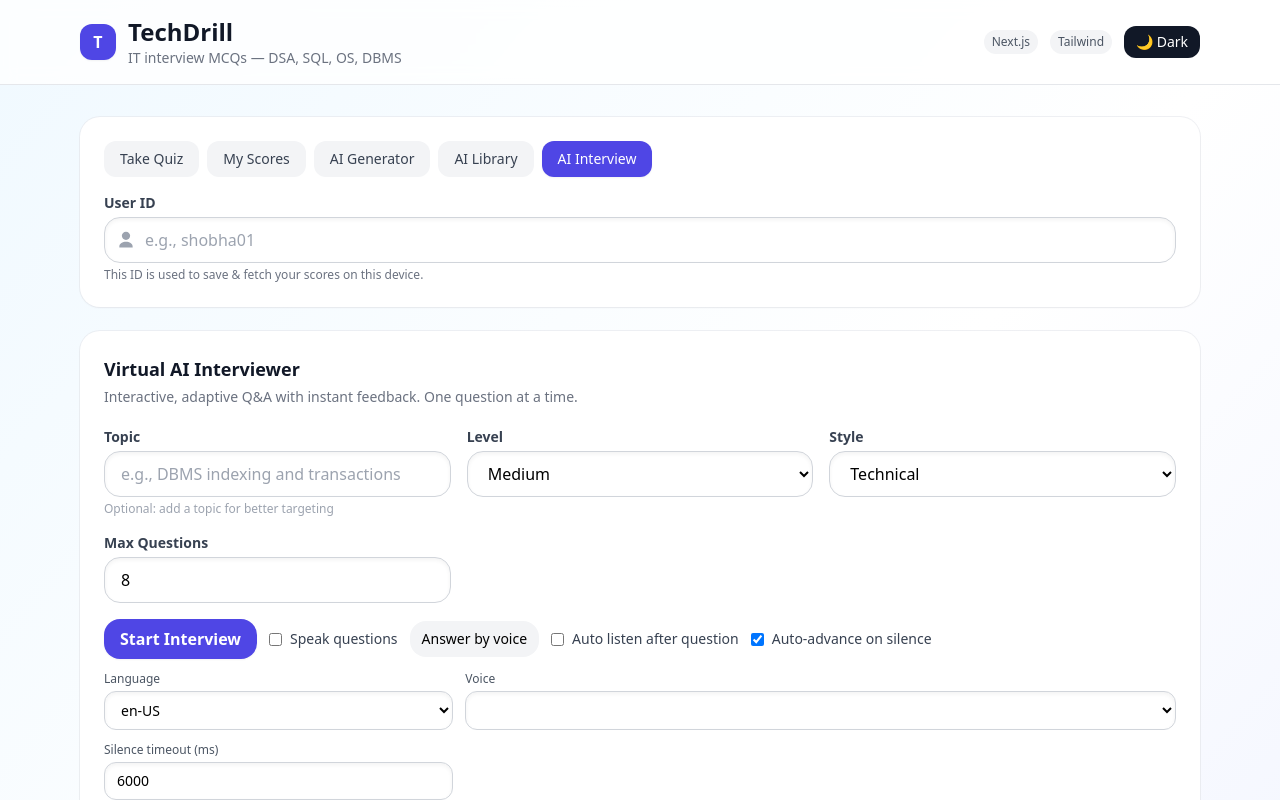
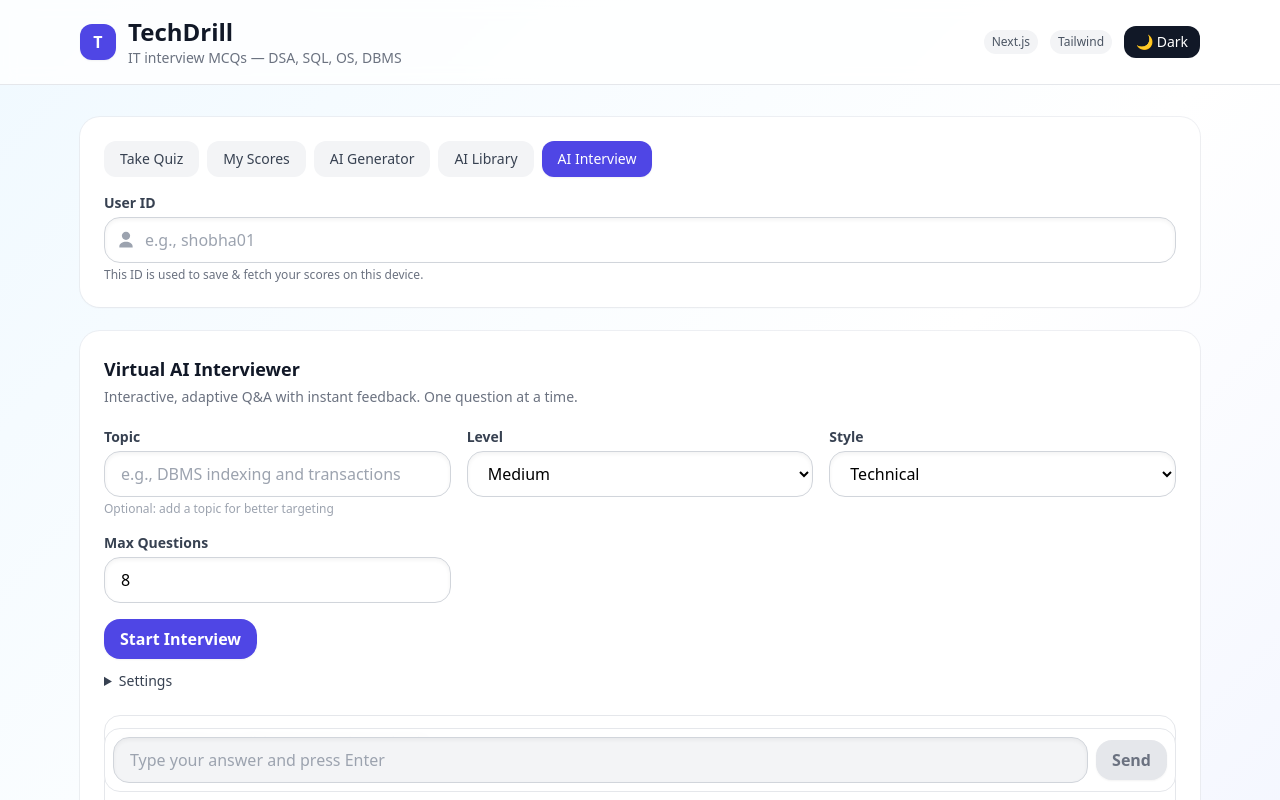
Before and after one commit to satish603/mcq-quickstart, a Next.js app: page / in a window 1280 px wide. Both pictures are taken after a click on the button "AI Interview". Shown: the top 800 px of the page. Built offline with nearby package versions, Linux system fonts and the light colour scheme.

Commit message:
Update VirtualInterviewer.jsx

```diff
--- a/components/VirtualInterviewer.jsx
+++ b/components/VirtualInterviewer.jsx
@@ -46,6 +46,8 @@ export default function VirtualInterviewer({ userId: initialUserId = '' }) {
   const prepTimerRef = useRef(null);
   const answerBufferRef = useRef('');
   const submitScheduledRef = useRef(false);
+
+  // (Keyboard shortcuts effect defined after canStart)
 
   // Load TTS voices
   useEffect(() => {
@@ -121,6 +123,36 @@ export default function VirtualInterviewer({ userId: initialUserId = '' }) {
     const t = topic?.trim() || 'general';
     return `ai_interview_session:${uid}:${t}`;
   }, [userId, topic]);
+  // Keyboard shortcuts: s=start, m=mic, r=repeat (avoid when typing)
+  useEffect(() => {
+    const onKeyDown = (e) => {
+      try {
+        const tag = String(e?.target?.tagName || '').toLowerCase();
+        const isTyping = tag === 'input' || tag === 'textarea' || (e?.target?.isContentEditable);
+        if (isTyping || e.metaKey || e.ctrlKey || e.altKey) return;
+        const key = String(e.key || '').toLowerCase();
+        if (key === 's') {
+          if (!busy && canStart && transcript.length === 0) {
+            e.preventDefault();
+            handleStart();
+          }
+        } else if (key === 'm') {
+          if (!busy && !sessionStopped && supportsASR && transcript.length > 0) {
+            e.preventDefault();
+            if (listening) stopListening(); else startListeningFullAnswer();
+          }
+        } else if (key === 'r') {
+          if (!busy && ttsEnabled && lastQuestionRef.current) {
+            e.preventDefault();
+            speakNow(lastQuestionRef.current);
+          }
+        }
+      } catch {}
+    };
+    window.addEventListener('keydown', onKeyDown);
+    return () => window.removeEventListener('keydown', onKeyDown);
+    // eslint-disable-next-line react-hooks/exhaustive-deps
+  }, [busy, canStart, transcript.length, sessionStopped, supportsASR, listening, ttsEnabled]);
 
   // hydrate existing session
   useEffect(() => {
@@ -392,7 +424,7 @@ export default function VirtualInterviewer({ userId: initialUserId = '' }) {
         clearPrepCountdown();
         if (!recognizedRef.current && autoAdvanceOnSilence) {
           // add a local note then move on
-          setTranscript((prev) => [...prev, { role: 'interviewer', content: 'No answer detected. Moving on…' }]);
+          setTranscript((prev) => [...prev, { role: 'interviewer', content: 'No answer detected. Moving onâ€¦' }]);
           startOrNext('');
         }
       };
@@ -483,38 +515,28 @@ export default function VirtualInterviewer({ userId: initialUserId = '' }) {
           </div>
         </div>
 
-        <div className="mt-4 flex items-center gap-3 flex-wrap">
+        {/* Primary action bar */}
+        <div className="mt-4 flex flex-wrap items-center gap-2">
           <button
             onClick={handleStart}
             disabled={!canStart || busy}
             className={`rounded-2xl px-4 py-2 font-semibold shadow-sm transition ${
               canStart && !busy ? 'bg-indigo-600 text-white hover:bg-indigo-700' : 'bg-gray-200 text-gray-500 cursor-not-allowed dark:bg-gray-800 dark:text-gray-400'
             }`}
+            aria-label="Start Interview (S)"
+            title="Start (S)"
           >
-            {busy && transcript.length === 0 ? 'Starting…' : 'Start Interview'}
+            {busy && transcript.length === 0 ? 'Starting...' : 'Start Interview'}
           </button>
-          {/* no precondition on topic now, so no disabled hint */}
-          {avgScorePct != null && (
-            <div className="rounded-full bg-gray-100 px-3 py-1 text-sm text-gray-700 dark:bg-gray-800 dark:text-gray-200">
-              Avg score: {avgScorePct}%
-            </div>
-          )}
-          {transcript.length > 0 && (
-            <button
-              onClick={resetSession}
-              disabled={busy}
-              className="rounded-2xl px-3 py-2 text-sm bg-gray-100 hover:bg-gray-200 dark:bg-gray-800 dark:text-gray-200"
-            >
-              Reset Session
-            </button>
-          )}
           {transcript.length > 0 && !sessionStopped && (
             <button
               onClick={stopInterview}
               disabled={busy}
               className="rounded-2xl px-3 py-2 text-sm bg-rose-600 text-white hover:bg-rose-700"
+              aria-label="Stop interview"
+              title="Stop interview"
             >
-              Stop Interview
+              <span aria-hidden>⛔</span><span className="sr-only">Stop</span>
             </button>
           )}
           {transcript.length > 0 && sessionStopped && (
@@ -522,65 +544,98 @@ export default function VirtualInterviewer({ userId: initialUserId = '' }) {
               onClick={resumeInterview}
               disabled={busy}
               className="rounded-2xl px-3 py-2 text-sm bg-emerald-600 text-white hover:bg-emerald-700"
+              aria-label="Resume interview"
+              title="Resume"
             >
               Resume
             </button>
           )}
-          {/* Voice toggles */}
-          {supportsTTS && (
-            <label className="inline-flex items-center gap-2 text-sm text-gray-700 dark:text-gray-300">
-              <input type="checkbox" checked={ttsEnabled} onChange={(e) => setTtsEnabled(e.target.checked)} />
-              Speak questions
-            </label>
+          {transcript.length > 0 && (
+            <button
+              onClick={resetSession}
+              disabled={busy}
+              className="rounded-2xl px-3 py-2 text-sm bg-gray-100 hover:bg-gray-200 dark:bg-gray-800 dark:text-gray-200"
+              aria-label="Reset session"
+              title="Reset"
+            >
+              Reset
+            </button>
+          )}
+          {avgScorePct != null && (
+            <div className="rounded-full bg-gray-100 px-3 py-1 text-sm text-gray-700 dark:bg-gray-800 dark:text-gray-200">
+              Avg {avgScorePct}%
+            </div>
           )}
           {supportsTTS && ttsEnabled && (
-            <label className="inline-flex items-center gap-2 text-sm text-gray-700 dark:text-gray-300">
-              <input type="checkbox" checked={speakFeedback} onChange={(e) => setSpeakFeedback(e.target.checked)} />
-              Speak feedback
-            </label>
-          )}
-          {supportsTTS && ttsEnabled && (
-            <button onClick={stopSpeaking} className="rounded-2xl px-3 py-2 text-sm bg-gray-100 hover:bg-gray-200 dark:bg-gray-800 dark:text-gray-200">Stop speaking</button>
-          )}
-          {supportsTTS && ttsEnabled && (
-            <button onClick={() => speakNow(lastQuestionRef.current)} className="rounded-2xl px-3 py-2 text-sm bg-gray-100 hover:bg-gray-200 dark:bg-gray-800 dark:text-gray-200">Repeat question</button>
-          )}
-          {supportsASR && (
             <button
-              onClick={listening ? stopListening : startListeningFullAnswer}
-              disabled={busy || transcript.length === 0}
-              className={`rounded-2xl px-3 py-2 text-sm ${listening ? 'bg-yellow-100 text-yellow-800 dark:bg-yellow-900/30 dark:text-yellow-300' : 'bg-gray-100 hover:bg-gray-200 dark:bg-gray-800 dark:text-gray-200'}`}
+              onClick={() => speakNow(lastQuestionRef.current)}
+              className="rounded-2xl px-3 py-2 text-sm bg-gray-100 hover:bg-gray-200 dark:bg-gray-800 dark:text-gray-200"
+              aria-label="Repeat question (R)"
+              title="Repeat (R)"
             >
-              {listening ? 'Listening…' : 'Answer by voice'}
+              <span aria-hidden>🔁</span><span className="sr-only">Repeat question</span>
             </button>
-          )}
-          {/* Auto listen / silence advance */}
-          {supportsASR && (
-            <label className="inline-flex items-center gap-2 text-sm text-gray-700 dark:text-gray-300">
-              <input type="checkbox" checked={autoListen} onChange={(e) => setAutoListen(e.target.checked)} />
-              Auto listen after question
-            </label>
-          )}
-          {supportsASR && (
-            <label className="inline-flex items-center gap-2 text-sm text-gray-700 dark:text-gray-300">
-              <input type="checkbox" checked={autoAdvanceOnSilence} onChange={(e) => setAutoAdvanceOnSilence(e.target.checked)} />
-              Auto-advance on silence
-            </label>
-          )}
-          {prepCountdownSec > 0 && (
-            <div className="inline-flex items-center gap-2 text-sm rounded-full bg-indigo-50 text-indigo-700 px-3 py-1 dark:bg-indigo-900/30 dark:text-indigo-200">
-              Listening starts in {prepCountdownSec}s
-              <button onClick={() => { clearPrepCountdown(); startListeningFullAnswer(); }} className="underline">Skip wait</button>
-            </div>
           )}
         </div>
 
-        {/* Error banner */}
-        {/* error banner shown below once; avoid duplicates */}
+        {/* Collapsible Settings */}
+        <details className="mt-3">
+          <summary className="cursor-pointer select-none text-sm text-gray-700 dark:text-gray-300">Settings</summary>
+          <div className="mt-2 grid grid-cols-1 md:grid-cols-3 gap-3">
+            {/* Voice toggles */}
+            {supportsTTS && (
+              <div className="flex items-center gap-2">
+                <input id="set-tts" type="checkbox" checked={ttsEnabled} onChange={(e) => setTtsEnabled(e.target.checked)} />
+                <label htmlFor="set-tts" className="text-sm text-gray-700 dark:text-gray-300">TTS (speak questions)</label>
+              </div>
+            )}
+            {supportsTTS && (
+              <div className="flex items-center gap-2">
+                <input id="set-feedback" type="checkbox" checked={speakFeedback} onChange={(e) => setSpeakFeedback(e.target.checked)} disabled={!ttsEnabled} />
+                <label htmlFor="set-feedback" className="text-sm text-gray-700 dark:text-gray-300">Feedback (voice)</label>
+              </div>
+            )}
+            {supportsASR && (
+              <div className="flex items-center gap-2">
+                <input id="set-autolisten" type="checkbox" checked={autoListen} onChange={(e) => setAutoListen(e.target.checked)} />
+                <label htmlFor="set-autolisten" className="text-sm text-gray-700 dark:text-gray-300">Auto listen after question</label>
+              </div>
+            )}
+            {supportsASR && (
+              <div className="flex items-center gap-2">
+                <input id="set-auto-advance" type="checkbox" checked={autoAdvanceOnSilence} onChange={(e) => setAutoAdvanceOnSilence(e.target.checked)} />
+                <label htmlFor="set-auto-advance" className="text-sm text-gray-700 dark:text-gray-300">Auto-advance on silence</label>
+              </div>
+            )}
+            {supportsASR && (
+              <div>
+                <label className="block text-xs font-medium text-gray-600 mb-1 dark:text-gray-300">Prep time (sec)</label>
+                <input
+                  type="number"
+                  min="0"
+                  max="20"
+                  value={prepTimeSec}
+                  onChange={(e) => setPrepTimeSec(parseInt(e.target.value || 0, 10))}
+                  className="w-full rounded-xl border border-gray-300 bg-white px-3 py-2 text-sm shadow-inner focus:outline-none focus:ring-2 focus:ring-indigo-400 dark:bg-gray-800 dark:border-gray-700 dark:text-gray-100"
+                />
+              </div>
+            )}
+            {supportsASR && (
+              <div>
+                <label className="block text-xs font-medium text-gray-600 mb-1 dark:text-gray-300">Silence timeout (ms)</label>
+                <input
+                  type="number"
+                  min="2000"
+                  max="20000"
+                  step="500"
+                  value={silenceMs}
+                  onChange={(e) => setSilenceMs(e.target.value)}
+                  className="w-full rounded-xl border border-gray-300 bg-white px-3 py-2 text-sm shadow-inner focus:outline-none focus:ring-2 focus:ring-indigo-400 dark:bg-gray-800 dark:border-gray-700 dark:text-gray-100"
+                />
+              </div>
+            )}
 
             {/* Language and Voice selection */}
-        {(supportsTTS || supportsASR) && (
-          <div className="mt-3 grid grid-cols-1 md:grid-cols-3 gap-3">
             {supportsASR && (
               <div>
                 <label className="block text-xs font-medium text-gray-600 mb-1 dark:text-gray-300">Language</label>
@@ -615,22 +670,17 @@ export default function VirtualInterviewer({ userId: initialUserId = '' }) {
                 </select>
               </div>
             )}
-            {supportsASR && (
-              <div>
-                <label className="block text-xs font-medium text-gray-600 mb-1 dark:text-gray-300">Silence timeout (ms)</label>
-                <input
-                  type="number"
-                  min="2000"
-                  max="20000"
-                  step="500"
-                  value={silenceMs}
-                  onChange={(e) => setSilenceMs(e.target.value)}
-                  className="w-full rounded-xl border border-gray-300 bg-white px-3 py-2 text-sm shadow-inner focus:outline-none focus:ring-2 focus:ring-indigo-400 dark:bg-gray-800 dark:border-gray-700 dark:text-gray-100"
-                />
+
+            {supportsTTS && (
+              <div className="flex items-center gap-2">
+                <button onClick={stopSpeaking} className="rounded-2xl px-3 py-2 text-sm bg-gray-100 hover:bg-gray-200 dark:bg-gray-800 dark:text-gray-200">Stop speaking</button>
               </div>
             )}
           </div>
-        )}
+        </details>
+
+        {/* Error banner */}
+        {/* error banner shown below once; avoid duplicates */}
 
         {error && (
           <div className="mt-3 rounded-2xl border border-rose-300 bg-rose-50 px-3 py-2 text-sm text-rose-800 dark:border-rose-900/50 dark:bg-rose-900/20 dark:text-rose-200">
@@ -652,7 +702,7 @@ export default function VirtualInterviewer({ userId: initialUserId = '' }) {
             </div>
           ))}
           {busy && (
-            <div className="text-xs text-gray-500">Interviewer is thinking…</div>
+            <div className="text-xs text-gray-500" aria-live="polite">Interviewer is thinking...</div>
           )}
           <div ref={endRef} />
         </div>
@@ -679,13 +729,26 @@ export default function VirtualInterviewer({ userId: initialUserId = '' }) {
           </div>
         )}
 
-        {/* Text Input fallback */}
-        <div className="mt-3 flex items-center gap-2">
+        {/* Sticky Composer: Mic + Text + Send */}
+        <div className="mt-3 sticky bottom-2 z-10 rounded-2xl border border-gray-200 bg-white/90 p-2 backdrop-blur dark:border-gray-800 dark:bg-gray-900/90">
+          <div className="flex items-center gap-2">
+            {supportsASR && transcript.length > 0 && (
+              <button
+                onClick={listening ? stopListening : startListeningFullAnswer}
+                disabled={busy || transcript.length === 0}
+                className={`rounded-2xl px-3 py-2 text-sm ${listening ? 'bg-yellow-100 text-yellow-800 dark:bg-yellow-900/30 dark:text-yellow-300' : 'bg-gray-100 hover:bg-gray-200 dark:bg-gray-800 dark:text-gray-200'}`}
+                aria-label={listening ? 'Stop voice capture (M)' : 'Answer by voice (M)'}
+                title={listening ? 'Stop (M)' : 'Mic (M)'}
+              >
+                <span aria-hidden>{listening ? '⏹️' : '🎤'}</span>
+                <span className="sr-only">{listening ? 'Stop voice capture' : 'Answer by voice'}</span>
+              </button>
+            )}
             <input
               type="text"
               value={input}
               onChange={(e) => setInput(e.target.value)}
-            placeholder="Type your answer and press Send"
+              placeholder="Type your answer and press Enter"
               onKeyDown={(e) => { if (e.key === 'Enter') handleSend(); }}
               disabled={busy || transcript.length === 0}
               className="flex-1 rounded-2xl border border-gray-300 bg-white px-4 py-2.5 shadow-inner focus:outline-none focus:ring-2 focus:ring-indigo-400 disabled:bg-gray-100 dark:bg-gray-800 dark:border-gray-700 dark:text-gray-100"
@@ -700,6 +763,13 @@ export default function VirtualInterviewer({ userId: initialUserId = '' }) {
               Send
             </button>
           </div>
+          {prepCountdownSec > 0 && (
+            <div className="mt-2 inline-flex items-center gap-2 text-xs rounded-full bg-indigo-50 text-indigo-700 px-3 py-1 dark:bg-indigo-900/30 dark:text-indigo-200">
+              Listening starts in {prepCountdownSec}s
+              <button onClick={() => { clearPrepCountdown(); startListeningFullAnswer(); }} className="underline">Skip</button>
+            </div>
+          )}
+        </div>
       </div>
     </section>
   );
```
Lines whose indentation alone changed are shown as unchanged.
